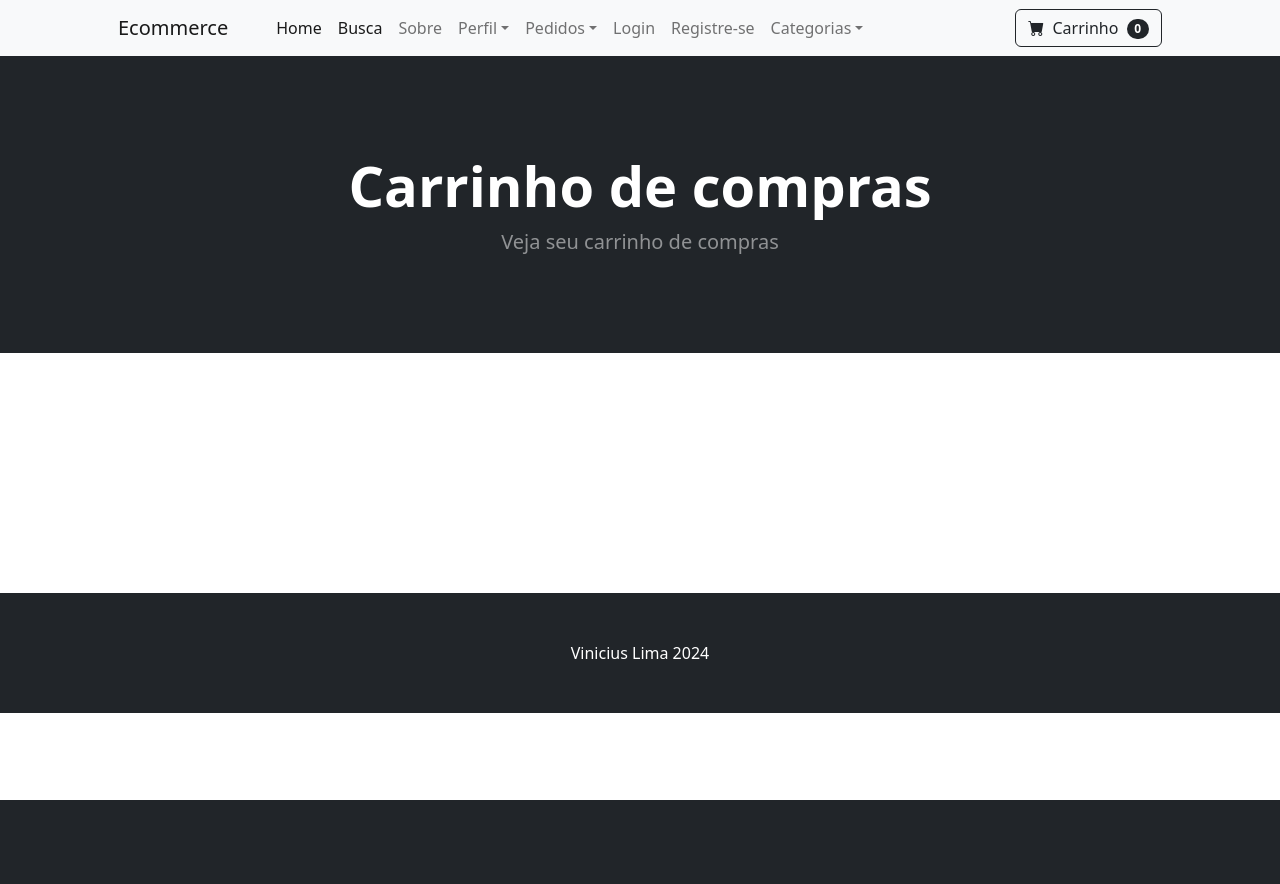
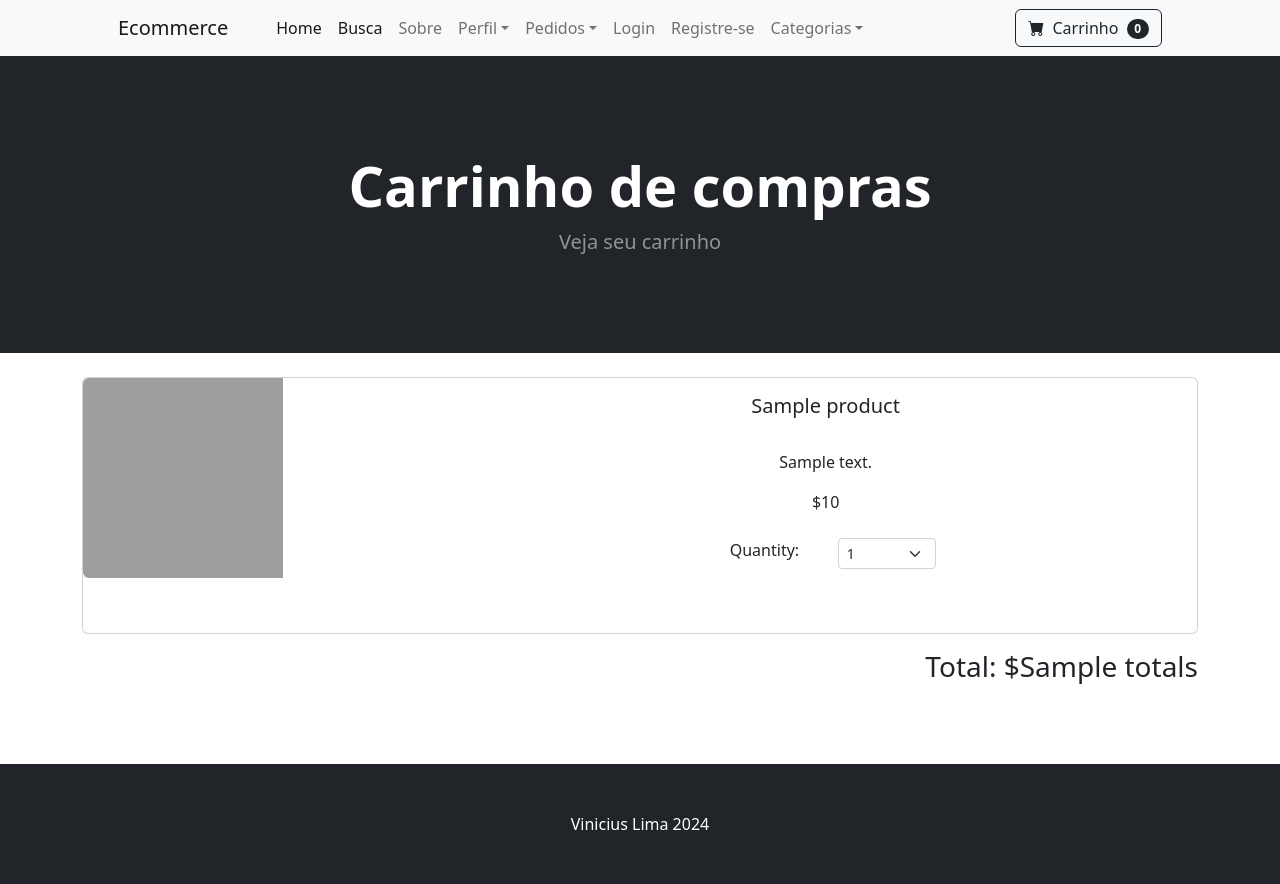
Before and after one commit to vlcp197/django-ecommerce, a Django app: template cart/templates/cart_summary.html in a window 1280 px wide. Before the commit the page ends 800 px from the top, so only its background shows below. Run offline with Django 5.2, Linux system fonts and the light colour scheme; the template is opened without the code that fills it: most values are stand-ins (such as "Sample title", 1, 10 or a date in 2020); some libraries are stand-ins or nearby versions; grey boxes are pictures that could not be loaded.

Commit message:
Build cart summary page

```diff
--- a/cart/templates/cart_summary.html
+++ b/cart/templates/cart_summary.html
@@ -1,13 +1,81 @@
 {% extends 'base.html' %}
-{% block 'title'%} Carrinho de compras {% endblock 'title'%}
-{%block 'content'%}
+
+{% block 'content' %}
+<!-- Header-->
 <header class="bg-dark py-5">
     <div class="container px-4 px-lg-5 my-5">
         <div class="text-center text-white">
             <h1 class="display-4 fw-bolder">Carrinho de compras</h1>
-            <p class="lead fw-normal text-white-50 mb-0">Veja seu carrinho de compras</p>
+            <p class="lead fw-normal text-white-50 mb-0">Veja seu carrinho</p>
         </div>
     </div>
 </header>
-<br><br><br><br><br><br><br><br><br><br>
-{%endblock 'content'%}
+<br />
+<div class="container">
+    {% if cart_products %}
+    {% for product in cart_products %}
+
+    <div class="card mb-3">
+        <div class="row g-0">
+            <div class="col-md-4">
+                <img src="https://picsum.photos/200" class="img-fluid rounded-start" alt="...">
+            </div>
+            <div class="col-md-8">
+                <div class="card-body">
+                    <center>
+                        <h5 class="card-title">{{ product.name }}</h5>
+                        <br />
+                        <p class="card-text justified">{{ product.description }}</p>
+
+                        {% if product.is_sale %}
+                        <div class="d-flex justify-content-center small text-warning mb-2">
+                            <div class="bi-star-fill"></div>
+                            &nbsp;&nbsp;Sale!&nbsp;&nbsp;
+                            <div class="bi-star-fill"></div>
+                        </div>
+
+                        <!-- Product price-->
+                        <strike>
+                            ${{ product.price }}
+                        </strike>
+                        &nbsp;
+                        ${{ product.sale_price }}
+                        {% else %}
+                        ${{ product.price }}
+                        {% endif %}
+                        <br /><br />
+                        <div class="row justify-content-center">
+                            <div class="col-md-2"> Quantity: </div>
+                            <div class="col-md-2">
+                                <select class="form-select form-select-sm" id="qty-cart">
+                                {% for key, value in quantities.items %}
+                                    {% if key == product.id|slugify %}
+                                       <option selected>{{ value }}</option>
+                                    {% endif %}
+                                {% endfor %}
+                                    <option value="1">1</option>
+                                    <option value="2">2</option>
+                                    <option value="3">3</option>
+                                    <option value="4">4</option>
+                                    <option value="5">5</option>
+                                </select>
+                            </div>
+                        </div>
+                        <br /><br />
+
+                    </center>
+                </div>
+            </div>
+        </div>
+    </div>
+    {% endfor %}
+    <div align="right">
+        <h3>Total: ${{ totals }}</h3>
+    </div>
+    <br /><br /><br />
+    {% else %}
+    Seu carrinho está vazio...
+    <br /><br /><br /><br /><br /><br /><br /><br /><br /><br /><br /><br /><br /><br /><br /><br />
+    {% endif %}
+</div>
+{% endblock 'content' %}
```
